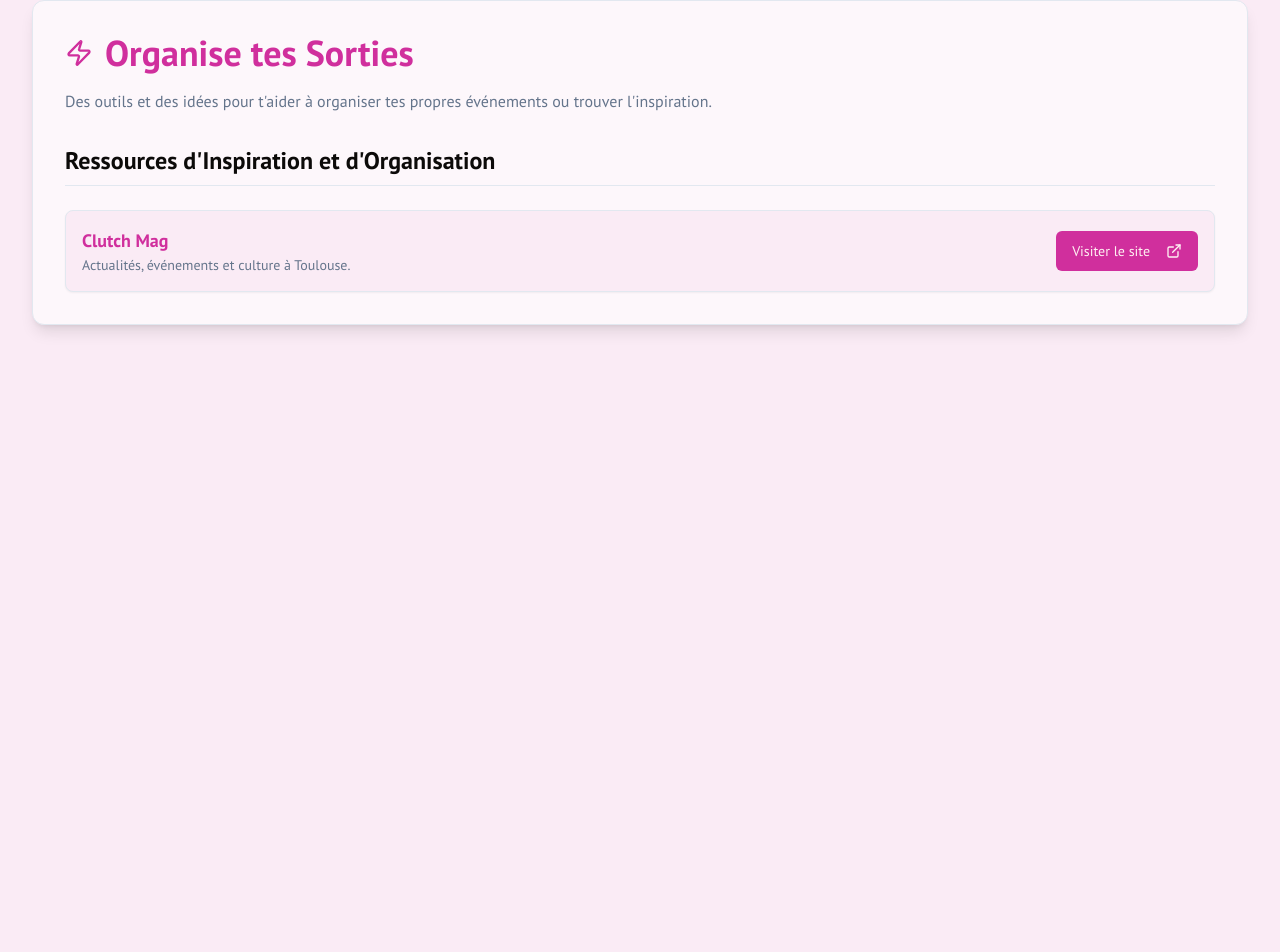
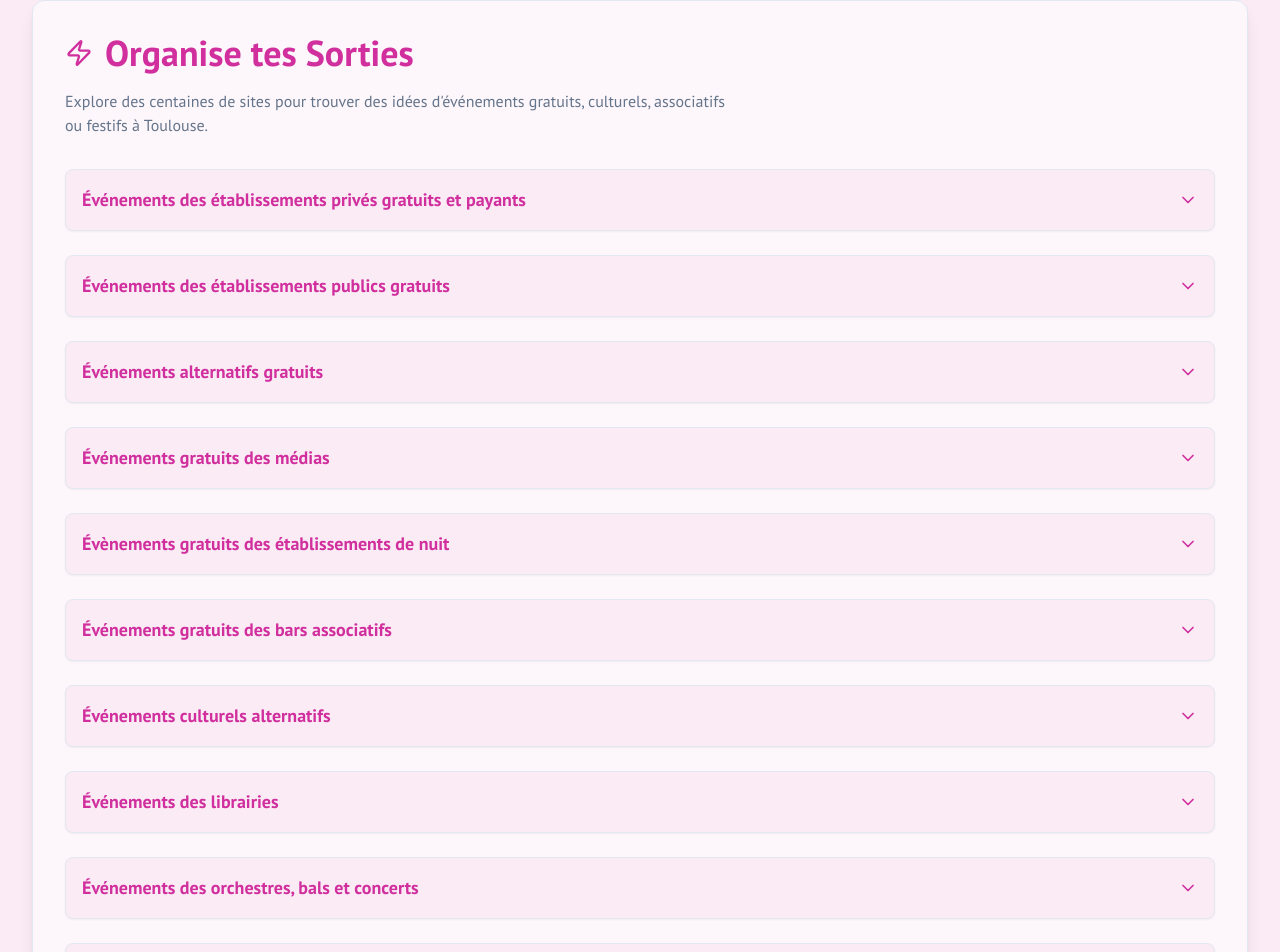
Before and after one commit to faistasortieaToulouse/faistasortietest2, a Next.js app: page /organiser-sorties in a window 1280 px wide. Shown: the part 104-1056 px from the top of the page. Before the commit the page ends 800 px from the top, so only its background shows below. Built offline with nearby package versions, Linux system fonts and the light colour scheme.

Commit message:
Update page.tsx

```diff
--- a/src/app/organiser-sorties/page.tsx
+++ b/src/app/organiser-sorties/page.tsx
@@ -1,10 +1,242 @@
 'use client';
 
 import Link from 'next/link';
-import { ChevronLeft, Zap, ExternalLink } from 'lucide-react';
+import { ChevronLeft, Zap, ExternalLink, ChevronDown, ChevronUp } from 'lucide-react';
 import { Button } from '@/components/ui/button';
+import { useState } from 'react';
+
+// Structure des catégories et des liens
+const categories = [
+  {
+    title: "Événements des établissements privés gratuits et payants",
+    links: [
+      "https://www.toulousebouge.com",
+      "https://www.clutchmag.fr/evenements",
+      "https://www.lepetittou.com/activite/culture/",
+      "https://31.agendaculturel.fr/agenda-culturel/toulouse/",
+      "https://toulousesecret.com/culture/page/8/",
+      "https://www.jds.fr/toulouse/agenda/",
+      "https://www.alentoor.fr/toulouse/agenda",
+      "https://www.cityzeum.com/evenement/toulouse",
+      "https://toulouse.latribune.fr/evenements.html",
+      "https://www.lafrenchtechtoulouse.com/open-agenda/",
+    ],
+  },
+  {
+    title: "Événements des établissements publics gratuits",
+    links: [
+      "https://bibliotheque.toulouse.fr/agenda",
+      "https://agenda.toulouse-metropole.fr/",
+      "https://www.toulouse-tourisme.com/agenda",
+      "https://www.hautegaronnetourisme.com/bouger-et-sortir/sortir-se-divertir/tout-agenda/",
+      "https://cpieterrestoulousaines.org/agenda/",
+      "https://www.culture.gouv.fr/Regions/Drac-Occitanie",
+      "https://openagenda.com/toulouse-metropole",
+    ],
+  },
+  {
+    title: "Événements alternatifs gratuits",
+    links: [
+      "https://toulouse.demosphere.net/",
+      "https://radar.squat.net/fr/events/city/Toulouse",
+      "https://la-toulouse.fr/category/evenement/",
+    ],
+  },
+  {
+    title: "Événements gratuits des médias",
+    links: [
+      "https://www.amis.monde-diplomatique.fr/",
+      "https://infolocale.actu.fr/occitanie/haute-garonne/toulouse-31000",
+    ],
+  },
+    {
+    title: "Évènements gratuits des établissements de nuit",
+    links: [
+      "https://auchatnoir.noblogs.org/",
+      "https://www.facebook.com/levasion.bar/events?locale=fr_FR",
+    ],
+  },
+  {
+    title: "Événements gratuits des bars associatifs",
+    links: [
+      "http://lapasserelle-negreneys.org/",
+      "https://www.facebook.com/lapasserellenegreneys/events",
+      "https://www.sozinho.org/agenda/",
+      "https://www.placecommune.fr/prog1",
+      "https://www.maisonmalepere.fr/programmation",
+      "https://cafe-lastronef.fr/programme/",
+    ],
+  },
+  {
+    title: "Événements culturels alternatifs",
+    links: [
+      "https://lachapelletoulouse.com/evenements/",
+      "http://lehangar.eklablog.com/",
+      "https://vive.mixart-myrys.org/",
+    ],
+  },
+  {
+    title: "Événements des librairies",
+    links: [
+      "https://www.ombres-blanches.fr/posts/30/Nos-evenements",
+      "https://www.librairieprivat.com/agenda.php",
+      "https://www.librairie-terranova.fr/agenda-librairie",
+      "https://www.fnac.com/Toulouse-Wilson/Fnac-Toulouse-Wilson/cl55/w-4",
+      "https://www.fnac.com/Toulouse-Labege/Fnac-Labege/cl57/w-4",
+    ],
+  },
+  {
+    title: "Événements des orchestres, bals et concerts",
+    links: [
+      "https://conservatoire.toulouse.fr/agenda/",
+      "http://www.orchestre-h2o.fr",
+      "https://orchestre.ut-capitole.fr/accueil/concerts",
+      "https://www.out-toulouse.fr/saison-en-cours",
+      "https://philharmonia-tolosa.fr/?cat=5",
+      "https://orchestre-opus31.fr/events/",
+      "http://ensemble-orchestral-pierre-de-fermat.fr/concerts-a-venir.php",
+      "https://www.comdt.org/saison/les-concerts/",
+      "https://agendatrad.org/calendrier/France/Occitanie",
+      "https://www.facebook.com/groups/221534187648",
+      "https://www.diversdanses.org/",
+      "https://www.facebook.com/Diversdanse/?locale=fr_FR",
+      "https://www.facebook.com/page.bombes.2.bal/?locale=fr_FR",
+      "https://toulouse-les-orgues.org/",
+    ],
+  },
+    {
+    title: "Événements des halles",
+    links: [
+      "https://halles-cartoucherie.fr/agenda/",
+      "https://www.leshallesdelatransition.com/evenements-programmation",
+    ],
+  },
+    {
+    title: "Événements des lieux culturels publics",
+    links: [
+      "https://www.facebook.com/EspaceRoguet/events",
+      "https://www.facebook.com/theatredesmazades/events",
+    ],
+  },
+  {
+    title: "Événements des conférences et débats gratuits",
+    links: [
+      "https://www.amis.monde-diplomatique.fr/",
+      "https://www.fest.fr/agenda/haute-garonne/toulouse/conferences-forums-et-debats",
+      "https://www.rencontres-occitanie.fr/",
+      "https://museum.toulouse-metropole.fr/agenda/type/rencontres-conferences/",
+      "https://www.tse-fr.eu/fr/events/conferences",
+      "https://www.arnaud-bernard.net/conversations-socratiques/",
+    ],
+  },
+    {
+    title: "Événements des musées gratuit",
+    links: [
+      "https://museum.toulouse-metropole.fr/agenda/type/rencontres-conferences/",
+      "https://www.cite-espace.com/a-la-une/",
+    ],
+  },
+    {
+    title: "Événements scientifiques",
+    links: [
+      "https://www.canal-u.tv/chaines/fermatscience/voyage-en-mathematique",
+      "https://www.chu-toulouse.fr/agenda/",
+    ],
+  },
+  {
+    title: "Événements des établissements de l'enseignement",
+    links: [
+      "https://www.univ-tlse3.fr/agenda",
+      "https://www.univ-tlse3.fr/actualites",
+      "https://www.univ-tlse2.fr/accueil/agenda",
+      "https://culture.univ-tlse2.fr/accueil/a-venir/a-la-fabrique",
+      "https://www.ut-capitole.fr/accueil/campus/espace-media/actualites",
+      "https://www.inp-toulouse.fr/fr/actualites.html",
+      "https://www.univ-toulouse.fr/des-campus-attractifs/culture",
+    ],
+  },
+    {
+    title: "Événements particuliers",
+    links: [
+      "https://carnavaldetoulouse.fr/SiteCarnaval/",
+      "https://www.tourisme-occitanie.com/agenda/par-date/mois/agenda-mars/?id1[q]=carnaval&id1[geo]=46.521075663842865~9.151611328125002~40.979898069620155~-3.6254882812500004",
+    ],
+  },
+    {
+    title: "Événements d'exposition",
+    links: [
+      "https://www.chu-toulouse.fr/agenda/",
+    ],
+  },
+  {
+    title: "Événements de botanique",
+    links: [
+      "http://lacaravanedescueilleurs.fr/stages-ateliers/",
+      "https://www.hautegaronnetourisme.com/resultats-de-recherche/?search=botanique",
+      "https://arbresetpaysagesdautan.fr",
+      "https://www.mairie-revel.fr/agenda/",
+      "https://www.destination-belledonne.com/offres/balade-botanique-contee-comestibles-medicinales-de-juillet-revel-fr-5407688/#tariffs",
+      "https://www.eventbrite.fr/d/france--toulouse/botanique/",
+      "https://www.billetweb.fr/balade-botanique-comestibles-medicinales-daout1",
+      "https://www.mairie-revel.fr/agenda/",
+      "https://tourisme.hautstolosans.fr/fr/diffusio/fetes-et-manifestations/rv-aux-jardins-visite-du-jardin-pedagogique-grenade-sur-garonne_TFOFMAMID031V50VXJB",
+    ],
+  },
+    {
+    title: "Événements d'art",
+    links: [
+      "https://www.facebook.com/ArtByLizzie31/",
+    ],
+  },
+    {
+    title: "Événements de Festivals",
+    links: [
+      "https://www.jds.fr/toulouse/agenda/manifestations-fetes-festivals-137_B",
+      "https://31.agendaculturel.fr/festival/",
+      "https://www.helloasso.com/e/reg/occitanie/dep/haute-garonne/ville/toulouse/act/festival",
+    ],
+  },
+  {
+    title: "Événements de Noël",
+    links: [
+      "https://www.jds.fr/toulouse/agenda/concert-de-l-avent-et-de-noel-270_B",
+      "https://www.unidivers.fr/event/theatre-du-capitole-toulouse-2022-12-10t2000000100/",
+      "https://31.agendaculturel.fr/festival/spectacles-de-noel-toulouse.html",
+      "https://toulouse-les-orgues.org/evenement/concert-de-noel/",
+    ],
+  },
+    {
+    title: "Évènements de marchés de Noël",
+    links: [
+      "https://www.jds.fr/toulouse/agenda/concert-de-l-avent-et-de-noel-270_B",
+      "http://marchedenoeltoulouse.fr/",
+      "https://noel.org/31-Haute-Garonne",
+      "https://www.festinoel.com/agendas-departement-31.html",
+      "https://toulouse.kidiklik.fr/articles/336279-les-marches-de-noel-autour-de-toulouse.html",
+      "https://www.helloasso.com/e/reg/occitanie/dep/haute-garonne/act/concert",
+      "https://www.lacordevocale.org/agenda/31-haute-garonne.html",
+      "https://31.agendaculturel.fr/festival/spectacles-de-noel/",
+    ],
+  },
+  {
+    title: "Événements culturels et gratuits",
+    links: [
+      "https://www.helloasso.com/associations/culture-ambition-toulouse",
+      "https://www.eventbrite.fr/d/france--toulouse/gratuit/",
+      "https://fr-fr.facebook.com/groups/221534187648/",
+      "https://www.culture31.com/",
+      "https://www.toulouseinfos.fr/actualites/culture/50521-carte-toulouse-cultures.html",
+      "https://www.univ-toulouse.fr/des-campus-attractifs/culture",
+      "https://www.instagram.com/toulouse_culture/",
+      "https://actu.fr/toulouse/loisirs-culture",
+      "https://www.cultureenmouvements.org/agenda",
+    ],
+  },
+];
 
 export default function OrganiserSortiesPage() {
+  const [openCategory, setOpenCategory] = useState<string | null>(null);
+
   return (
     <div className="flex flex-col gap-8 p-4 md:p-8">
       <header className="flex justify-between items-center">
@@ -22,34 +254,45 @@ export default function OrganiserSortiesPage() {
           Organise tes Sorties
         </h1>
         <p className="mb-8 text-muted-foreground max-w-2xl">
-                    Des outils et des idées pour t'aider à organiser tes propres événements ou trouver l'inspiration.
+          Explore des centaines de sites pour trouver des idées d'événements gratuits, culturels, associatifs ou festifs à Toulouse.
         </p>
 
         <div className="space-y-6">
-                    <h2 className="text-2xl font-semibold text-card-foreground border-b pb-2">
-                        Ressources d'Inspiration et d'Organisation
-                    </h2>
+          {categories.map((category) => (
+            <div key={category.title} className="bg-background p-4 rounded-lg shadow-sm border">
+              <button
+                onClick={() =>
+                  setOpenCategory(openCategory === category.title ? null : category.title)
+                }
+                className="w-full flex justify-between items-center text-left font-semibold text-lg text-primary"
+              >
+                {category.title}
+                {openCategory === category.title ? (
+                  <ChevronUp className="w-5 h-5" />
+                ) : (
+                  <ChevronDown className="w-5 h-5" />
+                )}
+              </button>
 
-                    {/* Premier Lien : clutchmag.org */}
-                    <div className="bg-background p-4 rounded-lg shadow-sm border flex items-center justify-between">
-                        <div>
-                            <p className="font-bold text-lg text-primary">Clutch Mag</p>
-                            <p className="text-sm text-muted-foreground">Actualités, événements et culture à Toulouse.</p>
-                        </div>
-                        <Button asChild>
-                            <a
-                                href="https://clutchmag.org"
-                                target="_blank"
-                                rel="noopener noreferrer"
-                                className="flex items-center"
+              {openCategory === category.title && (
+                <div className="mt-3 space-y-2">
+                  {category.links.map((url) => (
+                    <div
+                      key={url}
+                      className="flex justify-between items-center border p-3 rounded-lg hover:bg-muted transition"
                     >
-                                Visiter le site
-                                <ExternalLink className="h-4 w-4 ml-2" />
+                      <span className="truncate text-sm">{url}</span>
+                      <Button asChild size="sm" variant="secondary">
+                        <a href={url} target="_blank" rel="noopener noreferrer" className="flex items-center">
+                          Ouvrir <ExternalLink className="h-4 w-4 ml-2" />
                         </a>
                       </Button>
                     </div>
-
-                    {/* Vous pouvez ajouter d'autres liens ici si nécessaire */}
+                  ))}
+                </div>
+              )}
+            </div>
+          ))}
         </div>
       </div>
     </div>
```
Lines whose indentation alone changed are shown as unchanged.
